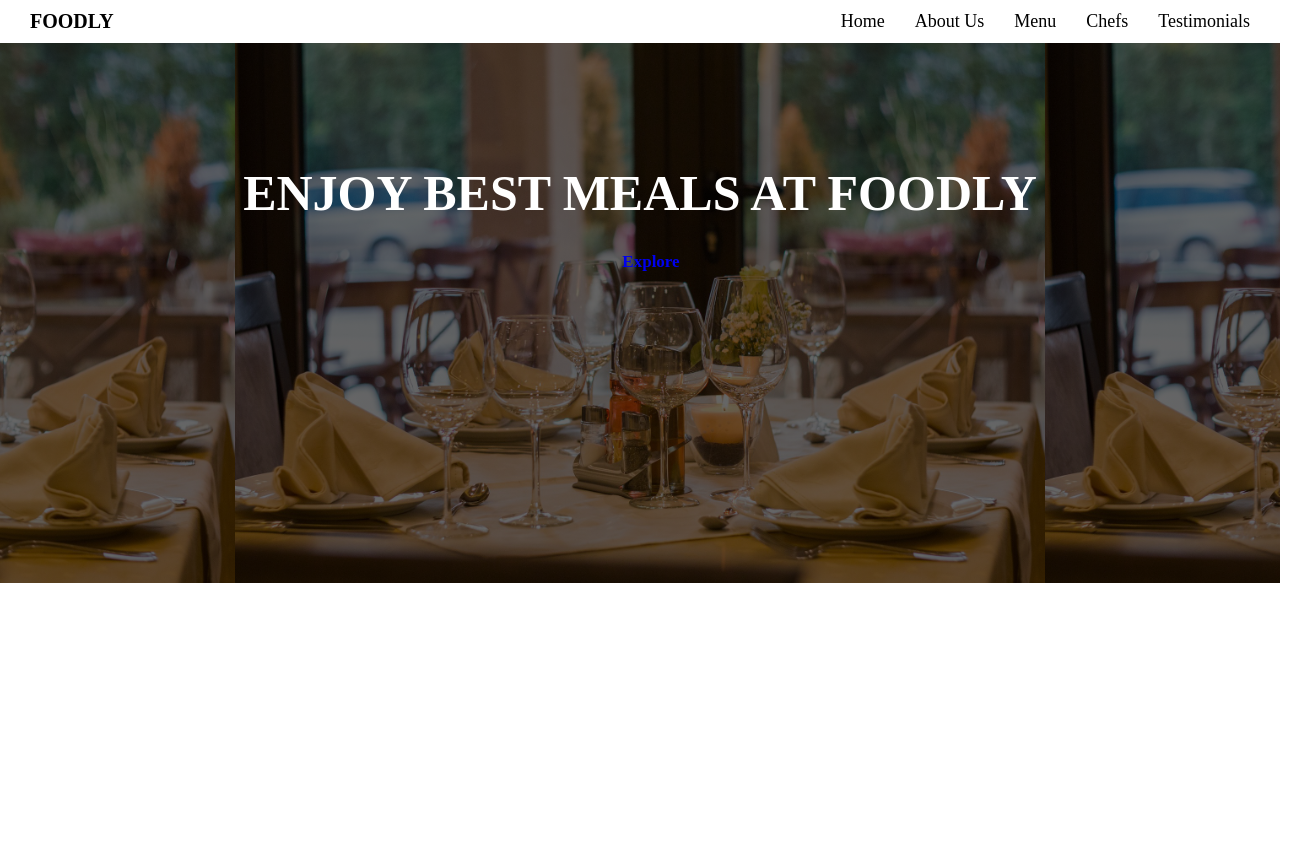
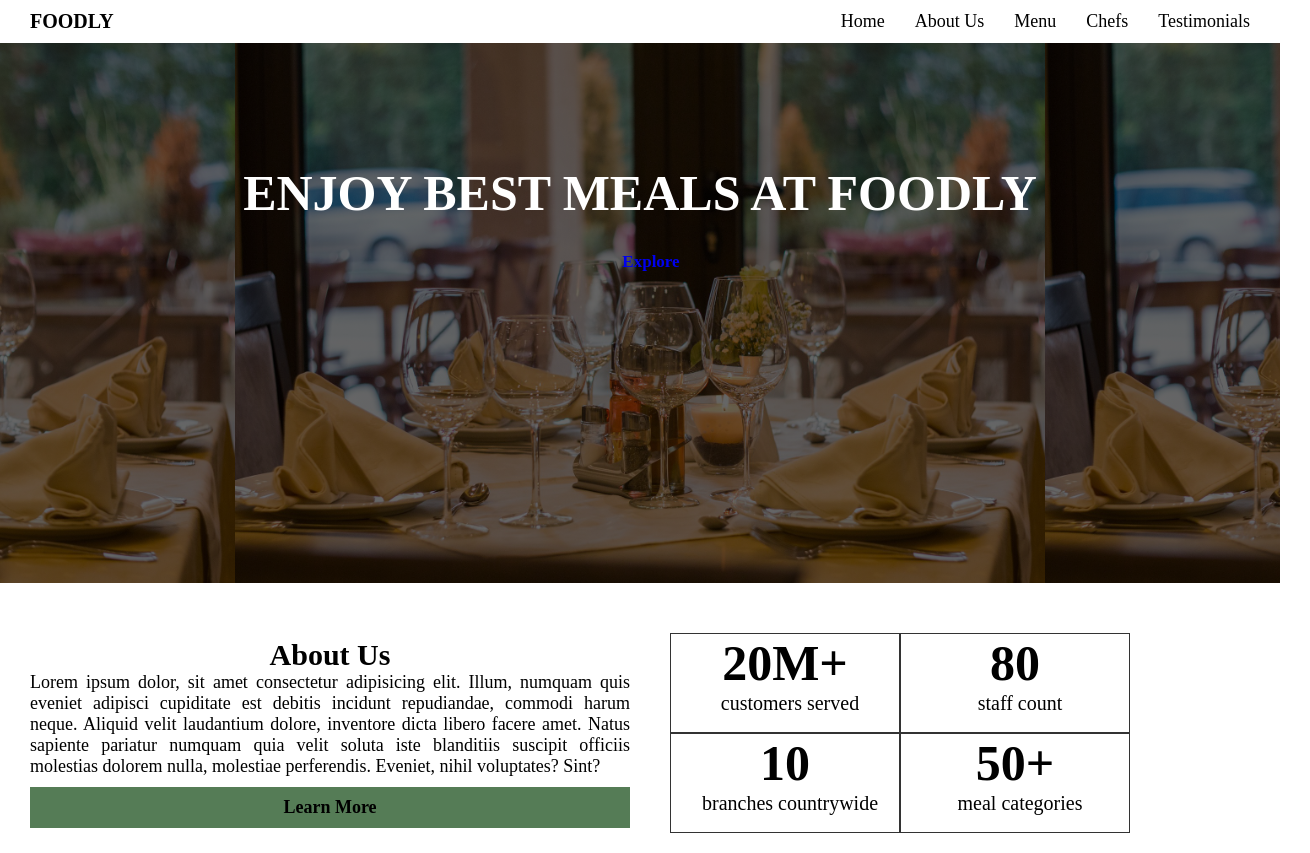
Before and after one commit to salutahmoha/foodly-website, a website built with Vite: page index.html in a window 1280 px wide. Shown: the whole page, 1310 px wide, since content can reach past the window. Before the commit the page ends 800 px from the top, so only its background shows below. Built offline with nearby package versions, Linux system fonts and the light colour scheme.

Commit message:
building about section

```diff
--- a/index.html
+++ b/index.html
@@ -6,17 +6,17 @@
     <meta name="viewport" content="width=device-width, initial-scale=1.0" />
     <title>foodly website</title>
 
-    <link rel="stylesheet" href="style.css">
+    <link rel="stylesheet" href="style.css" />
   </head>
   <body>
     <header class="header-title">
       <div class="logo-text">FOODLY</div>
       <div class="nav">
         <div class="nav-items"><a href="#">Home</a></div>
-      <div class="nav-items"><a href="#">About Us</a></div>
-      <div class="nav-items"><a href="#">Menu</a></div>
-      <div class="nav-items"><a href="#">Chefs</a></div>
-      <div class="nav-items"><a href="#">Testimonials</a></div>
+        <div class="nav-items"><a href="#">About Us</a></div>
+        <div class="nav-items"><a href="#">Menu</a></div>
+        <div class="nav-items"><a href="#">Chefs</a></div>
+        <div class="nav-items"><a href="#">Testimonials</a></div>
       </div>
     </header>
 
@@ -29,5 +29,44 @@
       </div>
     </section>
     <!--End of Home section-->
+
+    <!--About section-->
+    <section class="about-section">
+      <div class="about-container">
+        <div class="about-text">
+          <h2>About Us</h2>
+          <p>
+            Lorem ipsum dolor, sit amet consectetur adipisicing elit. Illum,
+            numquam quis eveniet adipisci cupiditate est debitis incidunt
+            repudiandae, commodi harum neque. Aliquid velit laudantium dolore,
+            inventore dicta libero facere amet. Natus sapiente pariatur numquam
+            quia velit soluta iste blanditiis suscipit officiis molestias
+            dolorem nulla, molestiae perferendis. Eveniet, nihil voluptates?
+            Sint?
+          </p>
+          <h3>Learn More</h3>
+        </div>
+
+        <div class="about-info">
+          <div class="about-info-div">
+            <h2>20M+</h2>
+            <p>customers served</p>
+          </div>
+          <div class="about-info-div">
+            <h2>80</h2>
+            <p>staff count</p>
+          </div>
+          <div class="about-info-div">
+            <h2>10</h2>
+            <p>branches countrywide</p>
+          </div>
+          <div class="about-info-div">
+            <h2>50+</h2>
+            <p>meal categories</p>
+          </div>
+        </div>
+      </div>
+    </section>
+    <!--About section-->
   </body>
 </html>
--- a/style.css
+++ b/style.css
@@ -1,4 +1,4 @@
-*{
+* {
   margin: 0;
   padding: 0;
   box-sizing: border-box;
@@ -13,36 +13,36 @@
   --color-white: #fff;
   scroll-behavior: smooth;
 }
-html{
+html {
   font-size: 62.5%;
 }
-.header-title{
+.header-title {
   display: flex;
   align-items: center;
   justify-content: space-between;
   padding: 1rem 3rem;
 }
-.nav-items{
+.nav-items {
   text-decoration: none;
 }
 
-.nav{
+.nav {
   display: flex;
   gap: 3rem;
 }
 
-.nav-items a{
+.nav-items a {
   font-size: 1.8rem;
   text-decoration: none;
   color: var(--text-color);
-  transition: all ease .5s;
+  transition: all ease 0.5s;
 }
 
-.nav-items a:hover{
+.nav-items a:hover {
   color: var(--color-primary);
 }
 
-.logo-text{
+.logo-text {
   font-size: 2rem;
   font-weight: 700;
 }
@@ -100,3 +100,60 @@ html{
   }
 }
 /* End of Home stylings */
+
+/* About stylings */
+.about-section {
+  padding-top: 3rem;
+}
+
+.about-container {
+  display: flex;
+  align-items: center;
+  justify-content: space-between;
+  margin: 2rem 3rem;
+  width: 100%;
+}
+
+.about-text {
+  width: 50%;
+  padding-right: 4rem;
+}
+
+.about-text h2 {
+  font-size: 3rem;
+  text-align: center;
+}
+
+.about-text p {
+  width: 100%;
+  text-align: justify;
+  font-size: 1.8rem;
+}
+
+.about-text h3 {
+  font-size: 1.8rem;
+  text-align: center;
+  padding: 1rem;
+  background: var(--color-tertiary);
+  margin-top: 1rem;
+}
+.about-info {
+  width: 50%;
+  display: flex;
+  flex-wrap: wrap;
+}
+
+.about-info-div {
+  border: 1px solid var(--color-black);
+  width: 23rem;
+  height: 10rem;
+  text-align: center;
+}
+.about-info-div h2 {
+  font-size: 5rem;
+}
+
+.about-info-div p {
+  font-size: 2rem;
+  padding-left: 1rem;
+}
```
